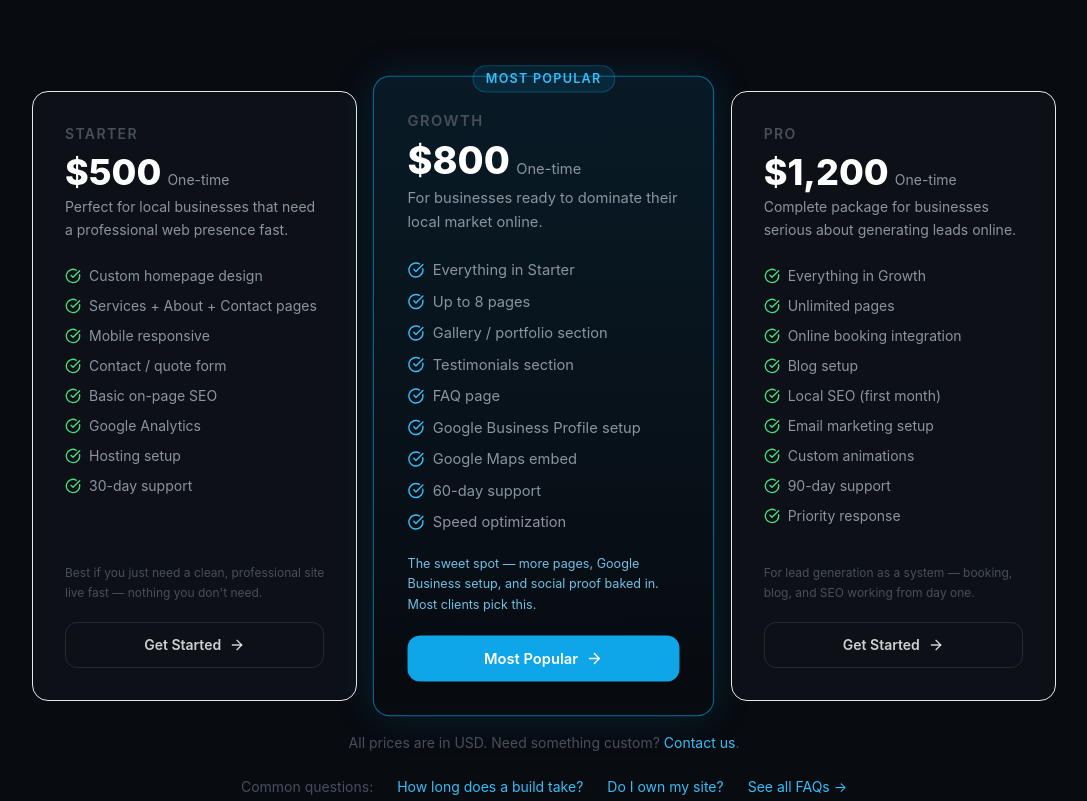
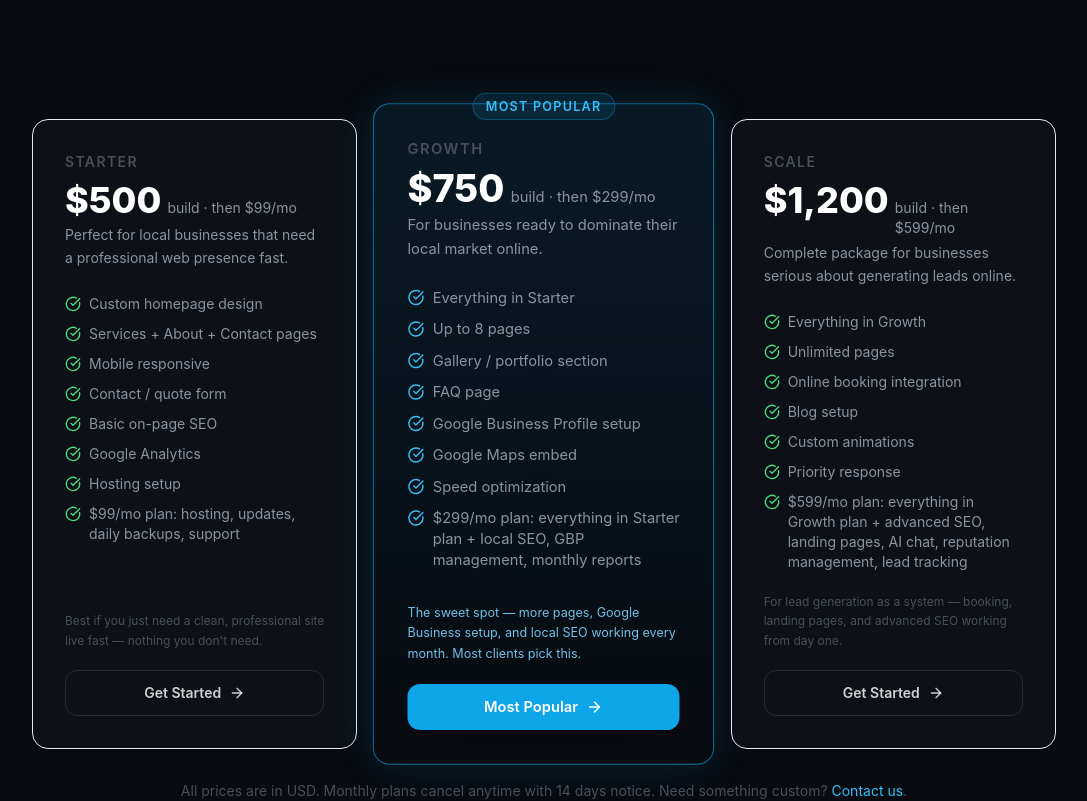
Before and after one commit to hayabusarivera23-ops/gr-scale-website, a Next.js app: page /pricing in a window 1280 px wide. Shown: the part 500-1301 px from the top of the page, without its empty margins (96-1183 px from the left). Built offline with nearby package versions, Linux system fonts and the light colour scheme.

Commit message:
Pricing: canonical build fee + monthly plan model ($500/$750/$1200 + $99/$299/$599)

```diff
--- a/src/app/pricing/page.tsx
+++ b/src/app/pricing/page.tsx
@@ -5,7 +5,7 @@ const PLANS = [
   {
     name: 'Starter',
     price: '$500',
-    note: 'One-time',
+    note: 'build · then $99/mo',
     desc: 'Perfect for local businesses that need a professional web presence fast.',
     compare: 'Best if you just need a clean, professional site live fast — nothing you don\'t need.',
     highlight: false,
@@ -17,49 +17,46 @@ const PLANS = [
       'Basic on-page SEO',
       'Google Analytics',
       'Hosting setup',
-      '30-day support',
+      '$99/mo plan: hosting, updates, daily backups, support',
     ],
     cta: '/book',
     ctaLabel: 'Get Started',
   },
   {
     name: 'Growth',
-    price: '$800',
-    note: 'One-time',
+    price: '$750',
+    note: 'build · then $299/mo',
     desc: 'For businesses ready to dominate their local market online.',
-    compare: 'The sweet spot — more pages, Google Business setup, and social proof baked in. Most clients pick this.',
+    compare: 'The sweet spot — more pages, Google Business setup, and local SEO working every month. Most clients pick this.',
     highlight: true,
     features: [
       'Everything in Starter',
       'Up to 8 pages',
       'Gallery / portfolio section',
-      'Testimonials section',
       'FAQ page',
       'Google Business Profile setup',
       'Google Maps embed',
-      '60-day support',
       'Speed optimization',
+      '$299/mo plan: everything in Starter plan + local SEO, GBP management, monthly reports',
     ],
     cta: '/book',
     ctaLabel: 'Most Popular',
   },
   {
-    name: 'Pro',
+    name: 'Scale',
     price: '$1,200',
-    note: 'One-time',
+    note: 'build · then $599/mo',
     desc: 'Complete package for businesses serious about generating leads online.',
-    compare: 'For lead generation as a system — booking, blog, and SEO working from day one.',
+    compare: 'For lead generation as a system — booking, landing pages, and advanced SEO working from day one.',
     highlight: false,
     features: [
       'Everything in Growth',
       'Unlimited pages',
       'Online booking integration',
       'Blog setup',
-      'Local SEO (first month)',
-      'Email marketing setup',
       'Custom animations',
-      '90-day support',
       'Priority response',
+      '$599/mo plan: everything in Growth plan + advanced SEO, landing pages, AI chat, reputation management, lead tracking',
     ],
     cta: '/book',
     ctaLabel: 'Get Started',
@@ -68,8 +65,6 @@ const PLANS = [
 
 const ADDONS = [
   { name: 'Google Business Profile Optimization', price: '$150',     note: 'one-time'  },
-  { name: 'Local SEO Management',                 price: '$200/mo',  note: 'monthly'   },
-  { name: 'Monthly Website Maintenance',          price: '$99/mo',   note: 'monthly'   },
   { name: 'Extra Landing Page',                   price: '$300',     note: 'per page'  },
   { name: 'Logo Design',                          price: '$200',     note: 'one-time'  },
   { name: 'Blog Post Writing',                    price: '$75',      note: 'per post'  },
@@ -84,7 +79,7 @@ export default function PricingPage() {
           <span className="badge mb-4">Pricing</span>
           <h1 className="h1 mb-4">Simple, Transparent Pricing</h1>
           <p className="lead">
-            No hidden fees. No monthly contracts (unless you want SEO or maintenance). You pay once, you own your site.
+            One build fee + a simple monthly plan that keeps your site fast, secure, and bringing in customers. No hidden fees. You own your site.
           </p>
         </div>
       </section>
@@ -138,7 +133,7 @@ export default function PricingPage() {
           </div>
 
           <p className="text-center text-sm text-[var(--text-dim)] mt-8">
-            All prices are in USD. Need something custom?{' '}
+            All prices are in USD. Monthly plans cancel anytime with 14 days notice. Need something custom?{' '}
             <Link href="/contact" className="text-brand-400 hover:text-brand-300 transition">Contact us</Link>.
           </p>
 
```
